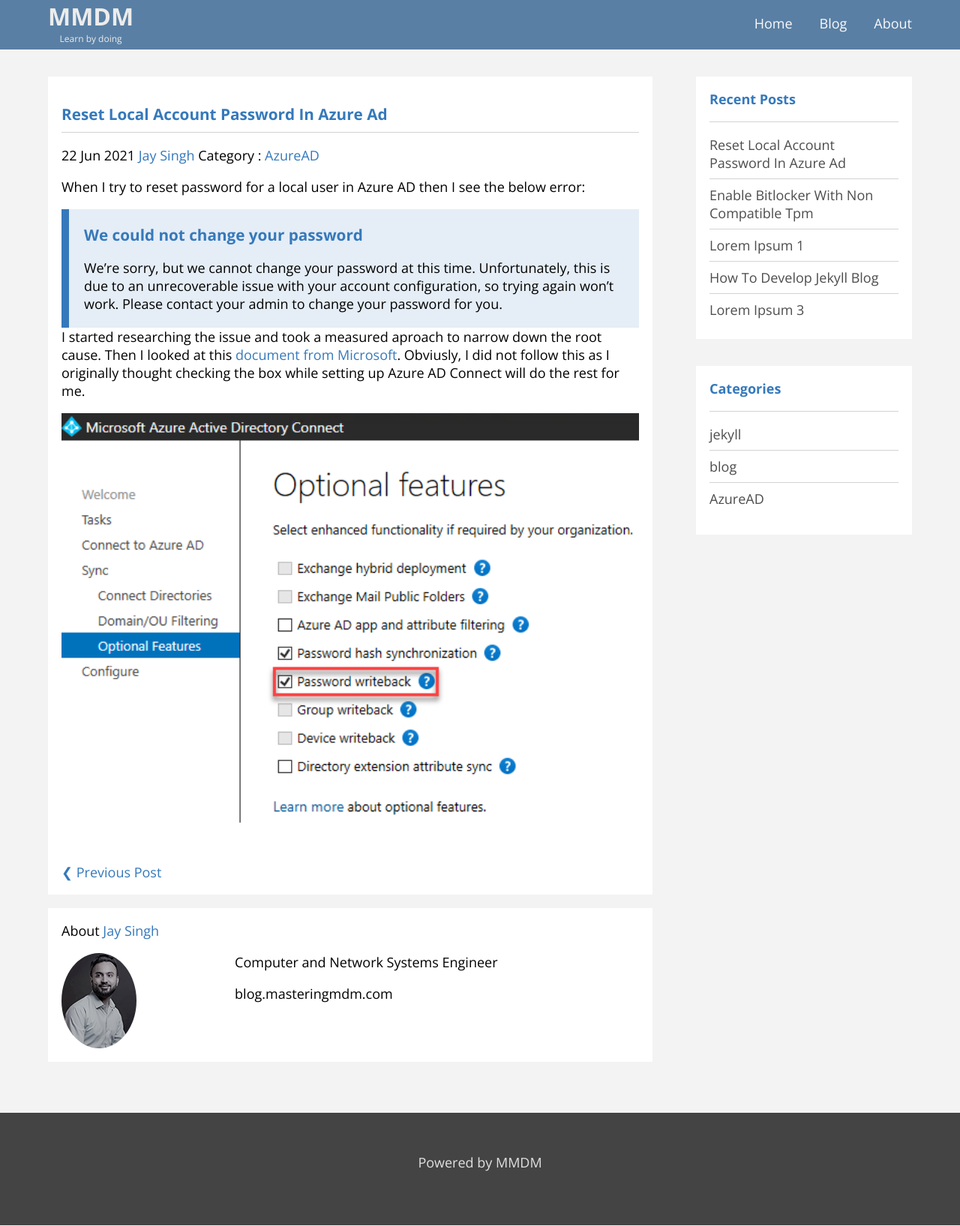
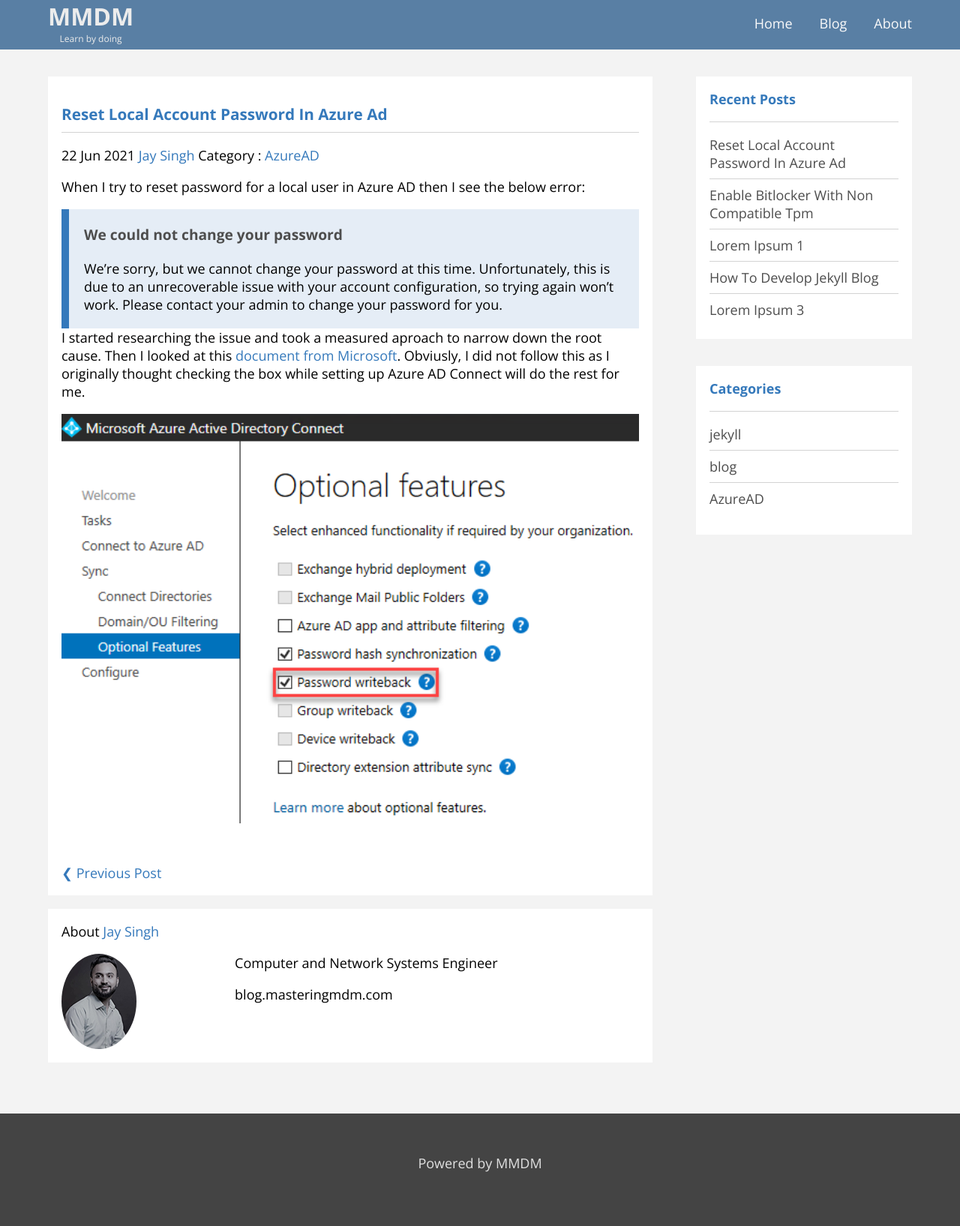
Before and after one commit to jays1ngh/jays1ngh.github.io, a Jekyll site: the page built from _posts/2021-06-22-reset-local-account-password-in-azure-ad.md, in a window 1280 px wide. Shown: the whole page at 75% size. Built offline with Jekyll 4.4.1, drawn with Linux system fonts in a browser that asks for light colours; comment, search, counter and statistics services are not loaded.

Commit message:
update blockquote heading to h3

```diff
--- a/_posts/2021-06-22-reset-local-account-password-in-azure-ad.md
+++ b/_posts/2021-06-22-reset-local-account-password-in-azure-ad.md
@@ -7,7 +7,7 @@
 ---
 When I try to reset password for a local user in Azure AD then I see the below error:
 
->## We could not change your password
+>### We could not change your password
 >
 >We're sorry, but we cannot change your password at this time. Unfortunately, this is due to an unrecoverable issue with your account configuration, so trying again won't work.
 >
```
